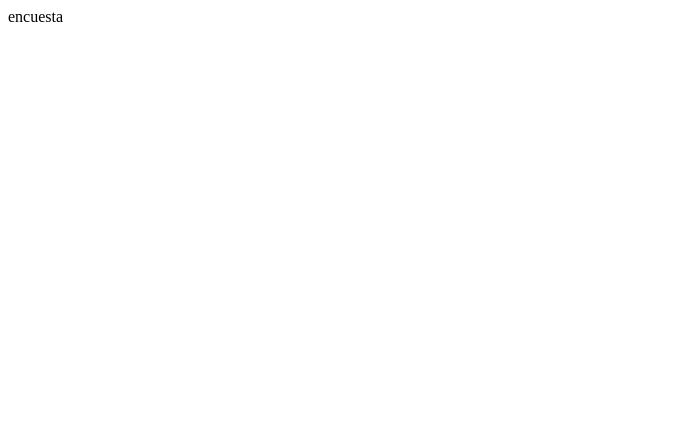
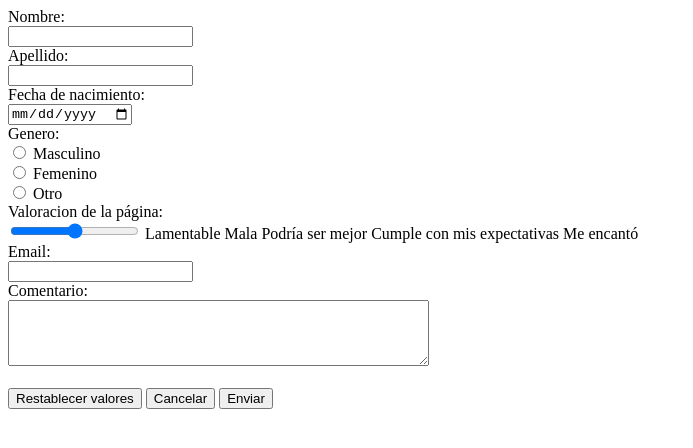
Before and after one commit to LeoSalgueiro/AppsMoviles, a plain HTML site: page practica2/pages/encuesta.html in a window 1280 px wide. Shown: the whole page, without its empty margins (0-693 px from the left). Drawn offline with Linux system fonts and the light colour scheme.

Commit message:
Feat: survey html markup

```diff
--- a/practica2/pages/encuesta.html
+++ b/practica2/pages/encuesta.html
@@ -7,6 +7,53 @@
     <title>Encuesta</title>
   </head>
   <body>
-    encuesta
+    <form>
+      <label for="firstname">Nombre:</label><br />
+      <input type="text" id="firstname" name="firstname" /><br />
+
+      <label for="lastname">Apellido:</label><br />
+      <input type="text" id="lastname" name="lastname" /><br />
+
+      <label for="birthdate">Fecha de nacimiento:</label><br />
+      <input type="date" id="birthdate" name="birthdate" /><br />
+
+      <label for="gender">Genero:</label>
+      <div id="gender">
+        <input type="radio" id="male" name="gender" value="male" />
+        <label for="male">Masculino</label><br />
+        <input type="radio" id="female" name="gender" value="female" />
+        <label for="female">Femenino</label><br />
+        <input type="radio" id="other" name="gender" value="other" />
+        <label for="other">Otro</label>
+      </div>
+
+      <label for="valoration">Valoracion de la página:</label>
+      <div id="valoration">
+        <input
+          type="range"
+          min="1"
+          max="5"
+          value="3"
+          class="slider"
+          id="myRange"
+        />
+        <span id="valoration-1">Lamentable</span>
+        <span id="valoration-2">Mala</span>
+        <span id="valoration-3">Podría ser mejor</span>
+        <span id="valoration-4">Cumple con mis expectativas</span>
+        <span id="valoration-5">Me encantó</span>
+      </div>
+
+      <label for="email">Email:</label><br />
+      <input type="email" id="email" name="email" /><br />
+
+      <label for="comment">Comentario:</label><br />
+      <textarea id="comment" name="comment" rows="4" cols="50"></textarea><br />
+
+      <br />
+      <input type="button" id="reset-values-btn" value="Restablecer valores" />
+      <input type="button" id="cancel-btn" value="Cancelar" />
+      <input type="submit" id="submit-btn" value="Enviar" />
+    </form>
   </body>
 </html>
```
